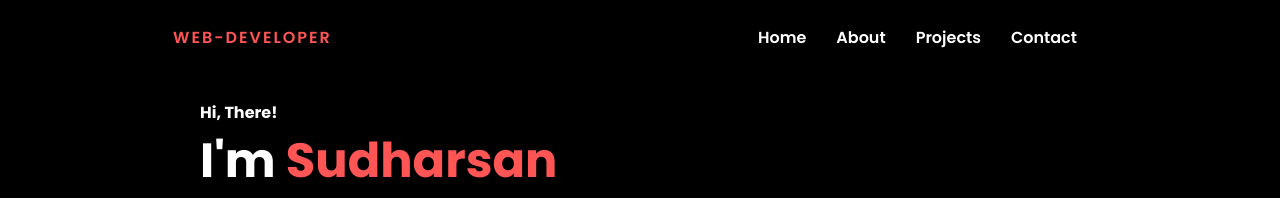
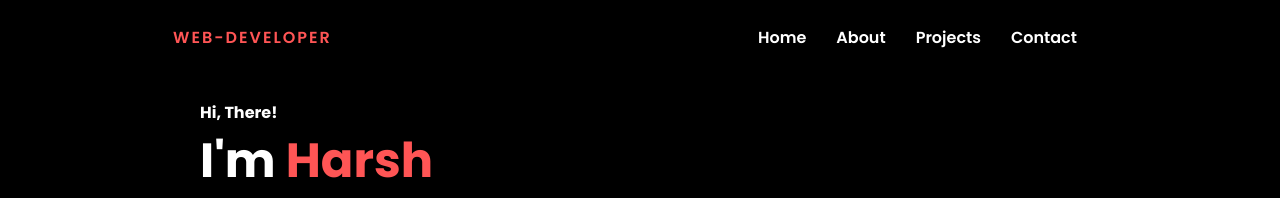
Before and after one commit to HarshJadhav100/Portfolio, a plain HTML site: page index.html in a window 1280 px wide. Shown: the top 198 px of the page. Drawn offline with Linux system fonts and the light colour scheme.

Commit message:
added name

```diff
--- a/index.html
+++ b/index.html
@@ -57,7 +57,7 @@
             <div>
                 <div>
                     <h4 title="Hello, How are you?">Hi, There!</h4>
-                    <h2 class="hero-section__title">I'm <span>Sudharsan</span></h2>
+                    <h2 class="hero-section__title">I'm <span>Harsh</span></h2>
                     <p class="hero-section__desc">I am a Web Developer skilled in Frontend Technologies, such as HTML,
                         CSS, and JavaScript, creating interactive web experiences. I'm passionate about blending design
                         aesthetics with functionality.</p>
```
